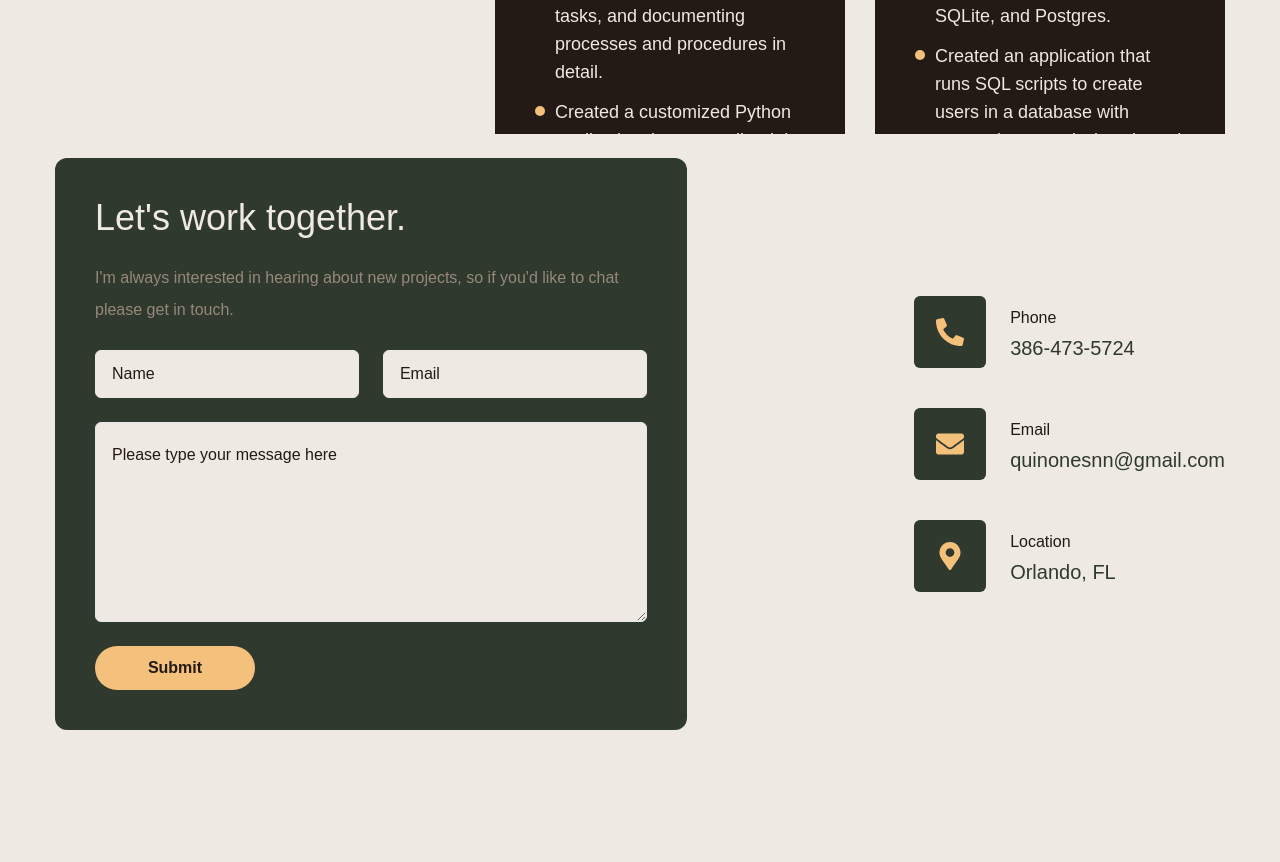
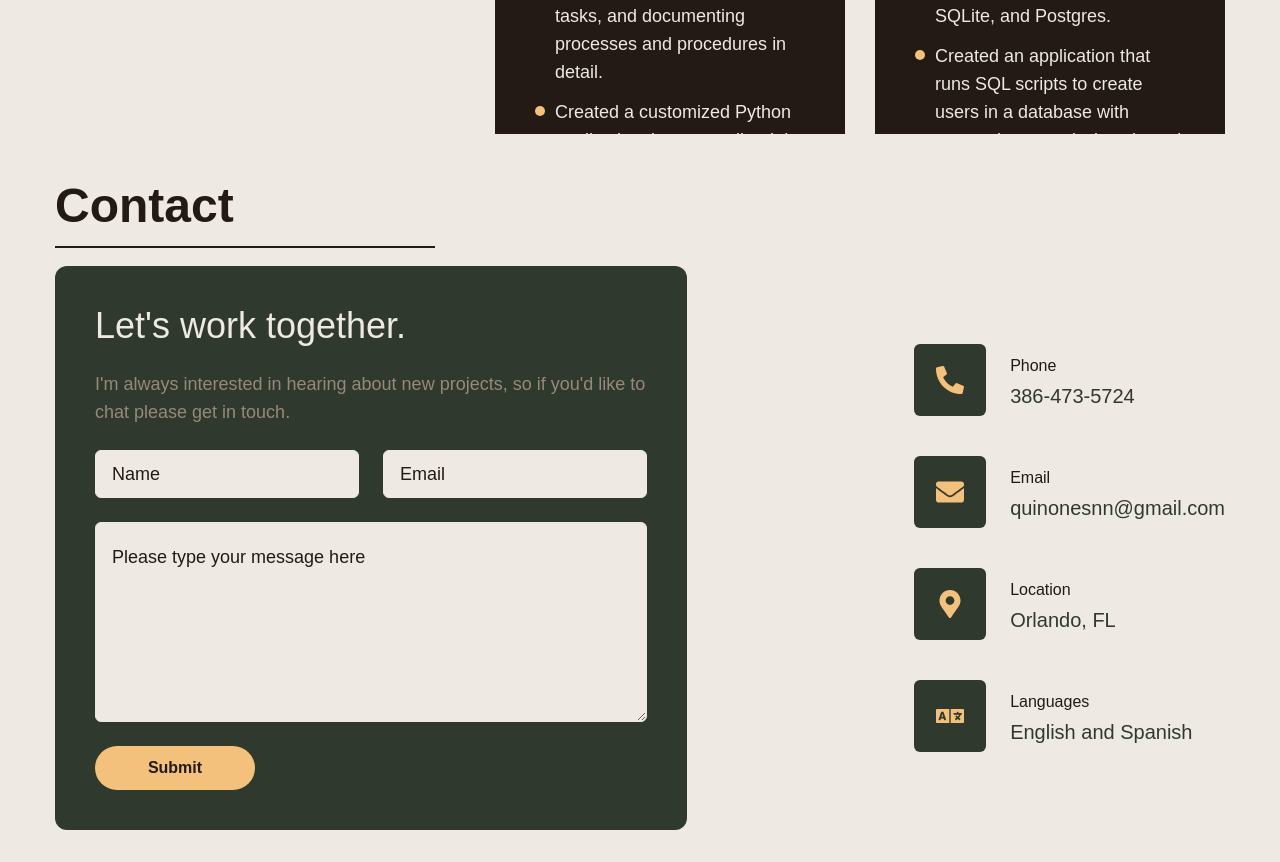
Before and after one commit to quinonesnn/Portfolio, a Next.js app: page / in a window 1280 px wide. Shown: the part 2000-2862 px from the top of the page. Before the commit the page ends 2754 px from the top, so only its background shows below. Built offline with nearby package versions, Linux system fonts and the light colour scheme; a web font is replaced by a local one.

Commit message:
Implemented Contact Section

```diff
--- a/components/Contact.jsx
+++ b/components/Contact.jsx
@@ -4,7 +4,7 @@ import { Button } from "@/components/ui/button";
 import { Input } from "@/components/ui/input";
 import { Textarea } from "@/components/ui/textarea";
 
-import { FaPhoneAlt, FaEnvelope, FaMapMarkerAlt } from "react-icons/fa";
+import { FaPhoneAlt, FaEnvelope, FaMapMarkerAlt, FaLanguage } from "react-icons/fa";
 
 import { motion } from "framer-motion";
 
@@ -24,6 +24,11 @@ const info = [
     fieldName: "Location",
     value: "Orlando, FL",
   },
+  {
+    icon: <FaLanguage />,
+    fieldName: "Languages",
+    value: "English and Spanish",
+  }
 ]
 const Contact = () => {
   return (
@@ -34,9 +39,13 @@ const Contact = () => {
         opacity: 1,
         transition: { delay: 2.4, duration: 0.4, ease: "easeIn" }
       }}
-      className='py-6'
+      className='py-8'
     >
       <div className="container mx-auto">
+        <div className="flex flex-col h-[100px] w-full xl:w-[380px]">
+          <h1 className="text-5xl font-bold text-accent-secondary py-4">Contact</h1>
+          <div className="border border-accent-secondary"></div>
+        </div>
         <div className="flex flex-col xl:flex-row gap-[30px]">
           {/* form */}
           <div className="xl:w-[54%] order-2 xl:order-none">
@@ -44,7 +53,7 @@ const Contact = () => {
               <h3 className="text-4xl text-primary">
                 Let's work together.
               </h3>
-              <p className="text-accent-primary">
+              <p className="text-accent-primary text-lg">
                 I'm always interested in hearing about new projects, so if you'd like to chat please get in touch.
               </p>
               {/* input */}
--- a/components/ui/input.jsx
+++ b/components/ui/input.jsx
@@ -7,7 +7,7 @@ const Input = React.forwardRef(({ className, type, ...props }, ref) => {
     (<input
       type={type}
       className={cn(
-        "flex h-[48px] rounded-md border border-primary focus:border-button font-light bg-primary px-4 py-5 text-base placeholder:text-accent-secondary text-secondary outline-none",
+        "flex h-[48px] rounded-md border border-primary focus:border-button font-light bg-primary px-4 py-5 text-lg placeholder:text-accent-secondary text-secondary outline-none",
         className
       )}
       ref={ref}
--- a/components/ui/textarea.jsx
+++ b/components/ui/textarea.jsx
@@ -6,7 +6,7 @@ const Textarea = React.forwardRef(({ className, ...props }, ref) => {
   return (
     (<textarea
       className={cn(
-        "flex min-h-[80px] focus:border-button w-full rounded-md border bg-primary px-4 py-5 text-base placeholder:text-accent-secondary focus-visible:outline-none focus-visible:ring-1 focus-visible:ring-offset-0 disabled:cursor-not-allowed disabled:opacity-50",
+        "flex min-h-[80px] focus:border-button w-full rounded-md border bg-primary px-4 py-5 text-lg placeholder:text-accent-secondary focus-visible:outline-none focus-visible:ring-1 focus-visible:ring-offset-0 disabled:cursor-not-allowed disabled:opacity-50",
         className
       )}
       ref={ref}
```
